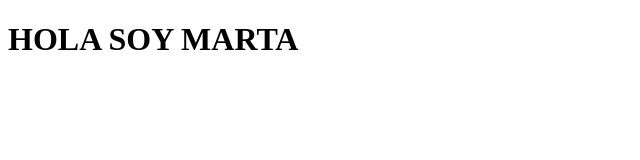
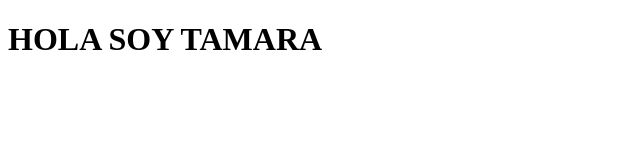
Before and after one commit to omolinsc/AMONGUS, a plain HTML site: page marta.html in a window 1280 px wide. Shown: the full height of the page, 0-640 px from the left. Drawn offline with Linux system fonts and the light colour scheme.

Commit message:
first commit

```diff
--- a/marta.html
+++ b/marta.html
@@ -8,7 +8,7 @@
 </head>
 <body>
 
-    <h1>HOLA SOY MARTA</h1>
+    <h1>HOLA SOY TAMARA</h1>
 
 </body>
 </html>
```
Also changed, not shown: oriol.html (+7 -0 lines).
